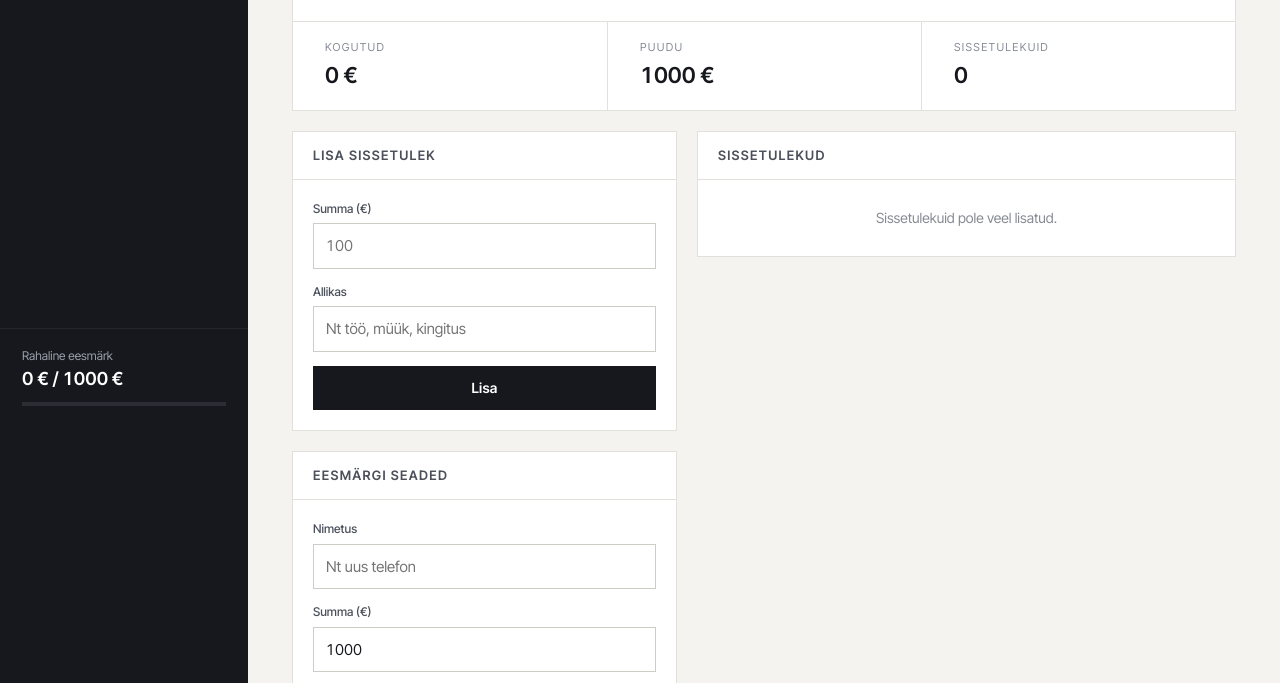
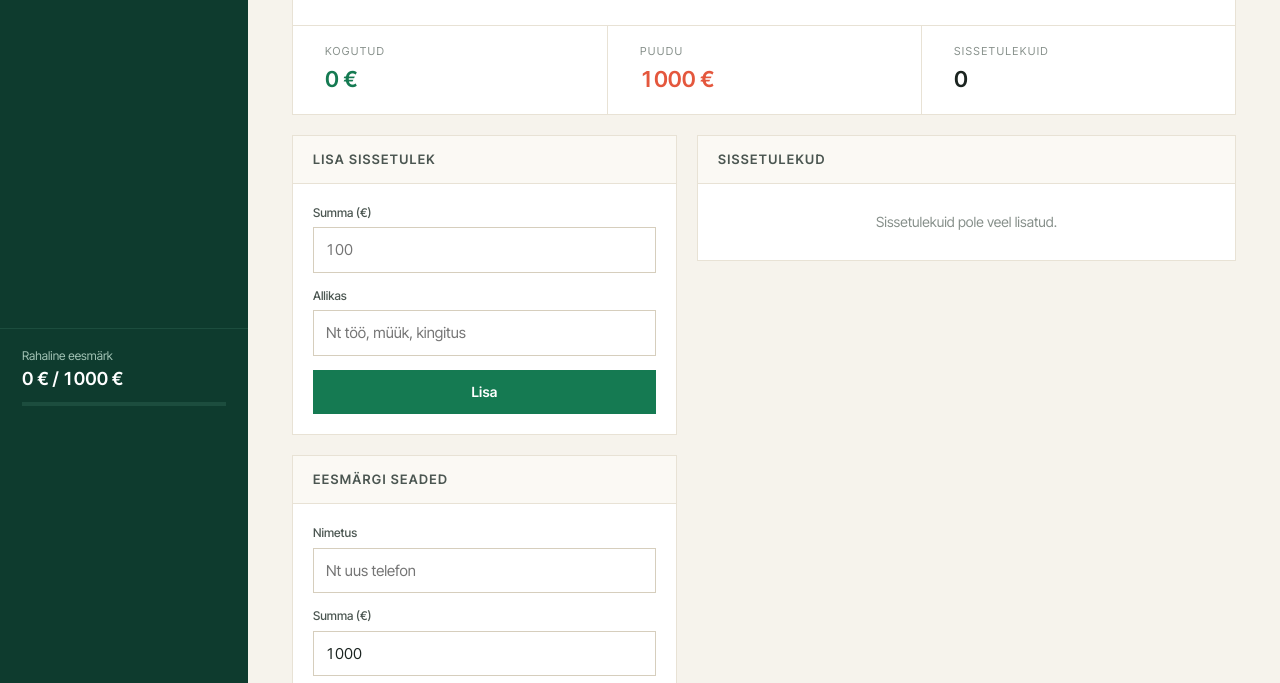
Before and after one commit to Dalbas8/Kaibemaks, a plain HTML site: page rahaeesmark/index.html in a window 1280 px wide. Shown: the part 376-1059 px from the top of the page. Drawn offline with Linux system fonts and the light colour scheme.

Commit message:
Kutsuvamad värvid: metsaroheline külgriba, soe kreemjas taust ja erksamad riba värvid
Co-Authored-By: Claude Opus 5.5 <noreply@anthropic.com>
Claude-Session: https://claude.ai/code/session_01WWcjaud68sw4kmEqo3J7Da

```diff
--- a/rahaeesmark/index.html
+++ b/rahaeesmark/index.html
@@ -3,49 +3,60 @@
 <head>
 <meta charset="UTF-8">
 <meta name="viewport" content="width=device-width, initial-scale=1.0">
-<meta name="theme-color" content="#F4F3EF">
+<meta name="theme-color" content="#0E3B2E">
 <title>Eesmärgid</title>
 <link rel="preconnect" href="https://fonts.googleapis.com">
 <link rel="preconnect" href="https://fonts.gstatic.com" crossorigin>
 <link href="https://fonts.googleapis.com/css2?family=Inter+Tight:wght@400;500;600;700&family=JetBrains+Mono:wght@500&display=swap" rel="stylesheet">
 <style>
   :root {
-    --bg: #F4F3EF;
+    --bg: #F6F3EC;
     --surface: #FFFFFF;
-    --rail: #16181D;
-    --rail-text: #9BA1AC;
+    --rail: #0E3B2E;
+    --rail-text: #A3C4B6;
+    --rail-dim: #6E9686;
+    --rail-line: #1C4D3E;
     --rail-active: #FFFFFF;
-    --ink: #16181D;
-    --ink-2: #4A4F59;
-    --muted: #868B94;
-    --line: #E2E0DA;
-    --line-strong: #CFCCC4;
-    --track: #ECEAE4;
-    --accent: #1F6F4A;
+    --rail-highlight: #F2B544;
+    --ink: #1B2420;
+    --ink-2: #4B5651;
+    --muted: #87908B;
+    --line: #E8E2D5;
+    --line-strong: #D6CEBD;
+    --track: #EFEADF;
+    --accent: #157A52;
+    --accent-hover: #11674A;
+    --accent-soft: #E3F2EA;
     --accent-ink: #FFFFFF;
-    --danger: #B23A2B;
+    --warm: #E4573D;
+    --danger: #C8432D;
 
-    --c1: #1F6F4A; /* roheline */
-    --c2: #B23A2B; /* punane */
-    --c3: #2C4F7C; /* sinine */
-    --c4: #B88A2E; /* ooker */
-    --c5: #5D4B7A; /* lilla */
-    --c6: #2F7A78; /* teal */
+    --c1: #1F9D6B; /* roheline */
+    --c2: #E4573D; /* punane */
+    --c3: #3A6FD8; /* sinine */
+    --c4: #F2A93B; /* merevaik */
+    --c5: #8A63D2; /* lilla */
+    --c6: #17A2A4; /* türkiis */
   }
   @media (prefers-color-scheme: dark) {
     :root {
-      --bg: #111317;
-      --surface: #191C21;
-      --rail: #0B0C0F;
-      --ink: #ECEDEF;
-      --ink-2: #B4B8C0;
-      --muted: #7D828C;
-      --line: #262A31;
-      --line-strong: #353A43;
-      --track: #22262C;
-      --accent: #3E9A6C;
-      --danger: #D2604F;
-      --c1: #3E9A6C; --c2: #D2604F; --c3: #5B82B8; --c4: #D1A548; --c5: #8E7AB0; --c6: #4FA5A2;
+      --bg: #0F1613;
+      --surface: #16201C;
+      --rail: #0A2A20;
+      --rail-line: #163B2F;
+      --ink: #ECF1EE;
+      --ink-2: #B5C2BC;
+      --muted: #7F8D87;
+      --line: #23302B;
+      --line-strong: #33443D;
+      --track: #1F2A26;
+      --accent: #2BA874;
+      --accent-hover: #34B981;
+      --accent-soft: #173327;
+      --warm: #F0705A;
+      --danger: #F0705A;
+      --panel-head: #1A2520;
+      --c1: #2BB37B; --c2: #F0705A; --c3: #5B8CF0; --c4: #F5B850; --c5: #A283E3; --c6: #2EBFC0;
     }
   }
 
@@ -76,10 +87,10 @@
     font-weight: 700; font-size: 15px; letter-spacing: .02em;
     display: flex; align-items: center; gap: 10px;
   }
-  .brand-mark { width: 14px; height: 14px; background: var(--c1); box-shadow: 6px 6px 0 var(--c2); margin-right: 6px; }
+  .brand-mark { width: 14px; height: 14px; background: var(--rail-highlight); box-shadow: 6px 6px 0 var(--c2); margin-right: 6px; }
   .nav-label {
     font-size: 11px; text-transform: uppercase; letter-spacing: .12em;
-    padding: 0 22px 8px; color: #5E636D;
+    padding: 0 22px 8px; color: var(--rail-dim);
   }
   .nav button {
     all: unset; box-sizing: border-box; cursor: pointer;
@@ -89,19 +100,20 @@
     border-left: 3px solid transparent;
   }
   .nav button svg { width: 18px; height: 18px; flex-shrink: 0; }
-  .nav button:hover { color: var(--rail-active); background: rgba(255,255,255,.03); }
-  .nav button.active { color: var(--rail-active); border-left-color: var(--c1); background: rgba(255,255,255,.05); }
+  .nav button:hover { color: var(--rail-active); background: rgba(255,255,255,.05); }
+  .nav button.active { color: var(--rail-active); border-left-color: var(--rail-highlight); background: rgba(255,255,255,.09); }
   .nav button .count {
-    margin-left: auto; font-size: 12px; color: #5E636D;
+    margin-left: auto; font-size: 11px; color: var(--rail); background: var(--rail-highlight); padding: 1px 7px; font-weight: 600;
     font-family: "JetBrains Mono", monospace;
   }
+  .nav button .count:empty { display: none; }
   .rail-foot {
-    margin-top: auto; padding: 18px 22px; border-top: 1px solid #23262C;
+    margin-top: auto; padding: 18px 22px; border-top: 1px solid var(--rail-line);
     font-size: 12px;
   }
   .rail-foot .big { color: var(--rail-active); font-size: 18px; font-weight: 600; margin-top: 2px; }
-  .rail-foot .mini { height: 4px; background: #2A2D33; margin-top: 10px; }
-  .rail-foot .mini div { height: 100%; background: var(--c1); }
+  .rail-foot .mini { height: 4px; background: var(--rail-line); margin-top: 10px; }
+  .rail-foot .mini div { height: 100%; background: var(--rail-highlight); }
 
   main { padding: 36px 44px 60px; max-width: 1080px; width: 100%; }
   .page { display: none; }
@@ -114,6 +126,7 @@
 
   .panel { background: var(--surface); border: 1px solid var(--line); }
   .panel-head {
+    background: var(--panel-head, #FBF9F4);
     display: flex; align-items: center; justify-content: space-between;
     padding: 14px 20px; border-bottom: 1px solid var(--line);
   }
@@ -122,13 +135,13 @@
   .grid-2 { display: grid; grid-template-columns: 1fr 1.4fr; gap: 20px; margin-top: 20px; align-items: start; }
 
   /* ---------- Rahaline eesmärk ---------- */
-  .hero { padding: 32px 32px 28px; }
+  .hero { padding: 32px 32px 28px; border-top: 4px solid var(--accent); }
   .hero-top { display: flex; justify-content: space-between; align-items: flex-start; gap: 16px; flex-wrap: wrap; }
   .hero-name { color: var(--ink-2); font-size: 15px; margin-bottom: 4px; min-height: 1.45em; }
   .hero-amount { font-size: clamp(52px, 9vw, 104px); font-weight: 700; letter-spacing: -.035em; line-height: .95; }
   .hero-amount small { font-size: .42em; font-weight: 500; color: var(--muted); letter-spacing: 0; margin-left: 6px; }
   .pct-box { text-align: right; }
-  .pct-box .v { font-size: 40px; font-weight: 600; letter-spacing: -.02em; line-height: 1; }
+  .pct-box .v { font-size: 40px; font-weight: 600; letter-spacing: -.02em; line-height: 1; color: var(--accent); }
   .pct-box .l { font-size: 12px; color: var(--muted); text-transform: uppercase; letter-spacing: .1em; margin-top: 6px; }
 
   .bar {
@@ -144,6 +157,8 @@
   .stat + .stat { border-left: 1px solid var(--line); }
   .stat .l { font-size: 11px; text-transform: uppercase; letter-spacing: .12em; color: var(--muted); }
   .stat .v { font-size: 22px; font-weight: 600; margin-top: 4px; }
+  .stat .v.good { color: var(--accent); }
+  .stat .v.warm { color: var(--warm); }
   .complete { display: none; background: var(--accent); color: var(--accent-ink); padding: 10px 32px; font-size: 13px; font-weight: 600; letter-spacing: .02em; }
 
   /* ---------- Vormid ---------- */
@@ -154,18 +169,18 @@
     border: 1px solid var(--line-strong); border-radius: 0;
     padding: 11px 12px; width: 100%; outline: none;
   }
-  input:focus, select:focus { border-color: var(--ink); box-shadow: 0 0 0 1px var(--ink); }
+  input:focus, select:focus { border-color: var(--accent); box-shadow: 0 0 0 3px var(--accent-soft); }
   .row { display: flex; gap: 10px; }
   .row > * { flex: 1; min-width: 0; }
   .btn {
     all: unset; box-sizing: border-box; cursor: pointer; text-align: center;
-    background: var(--ink); color: var(--surface);
+    background: var(--accent); color: var(--accent-ink);
     padding: 12px 18px; font-size: 14px; font-weight: 600; letter-spacing: .01em;
   }
-  .btn:hover { opacity: .88; }
+  .btn:hover { background: var(--accent-hover); }
   .btn.block { width: 100%; }
   .btn.ghost { background: transparent; color: var(--ink); border: 1px solid var(--line-strong); }
-  .btn.ghost:hover { border-color: var(--ink); opacity: 1; }
+  .btn.ghost:hover { border-color: var(--accent); color: var(--accent); background: var(--accent-soft); }
   .btn.sm { padding: 7px 12px; font-size: 12px; }
   .link-btn { all: unset; cursor: pointer; font-size: 12px; color: var(--muted); text-decoration: underline; text-underline-offset: 3px; }
   .link-btn:hover { color: var(--danger); }
@@ -176,7 +191,7 @@
     padding: 10px 6px; font-size: 13px; font-weight: 500; color: var(--ink-2);
   }
   .seg-select button + button { border-left: 1px solid var(--line-strong); }
-  .seg-select button.on { background: var(--ink); color: var(--surface); }
+  .seg-select button.on { background: var(--accent); color: var(--accent-ink); }
 
   /* ---------- Loendid ---------- */
   table { width: 100%; border-collapse: collapse; }
@@ -206,9 +221,9 @@
     all: unset; cursor: pointer; width: 18px; height: 18px; flex-shrink: 0;
     border: 1.5px solid var(--line-strong); display: inline-flex; align-items: center; justify-content: center;
   }
-  .check:hover { border-color: var(--ink); }
-  .check.on { background: var(--ink); border-color: var(--ink); }
-  .check svg { width: 12px; height: 12px; color: var(--surface); display: none; }
+  .check:hover { border-color: var(--accent); }
+  .check.on { background: var(--accent); border-color: var(--accent); }
+  .check svg { width: 12px; height: 12px; color: var(--accent-ink); display: none; }
   .check.on svg { display: block; }
 
   .goal-card { padding: 20px; }
@@ -221,7 +236,7 @@
   .goal-card .amt b { font-size: 16px; font-weight: 600; }
   .goal-card .amt span { color: var(--muted); font-size: 13px; }
   .thin { height: 6px; background: var(--track); margin: 14px 0 12px 32px; }
-  .thin div { height: 100%; background: var(--c3); transition: width .5s; }
+  .thin div { height: 100%; background: var(--accent); transition: width .5s; }
   .add-inline { display: flex; gap: 8px; margin-left: 32px; max-width: 320px; }
   .add-inline input { padding: 7px 10px; font-size: 13px; }
 
@@ -309,8 +324,8 @@
         </div>
         <div class="complete" id="complete">Eesmärk on täidetud.</div>
         <div class="stats">
-          <div class="stat"><div class="l">Kogutud</div><div class="v num" id="sTotal">0 €</div></div>
-          <div class="stat"><div class="l">Puudu</div><div class="v num" id="sLeft">0 €</div></div>
+          <div class="stat"><div class="l">Kogutud</div><div class="v num good" id="sTotal">0 €</div></div>
+          <div class="stat"><div class="l">Puudu</div><div class="v num warm" id="sLeft">0 €</div></div>
           <div class="stat"><div class="l">Sissetulekuid</div><div class="v num" id="sCount">0</div></div>
         </div>
       </div>
```
